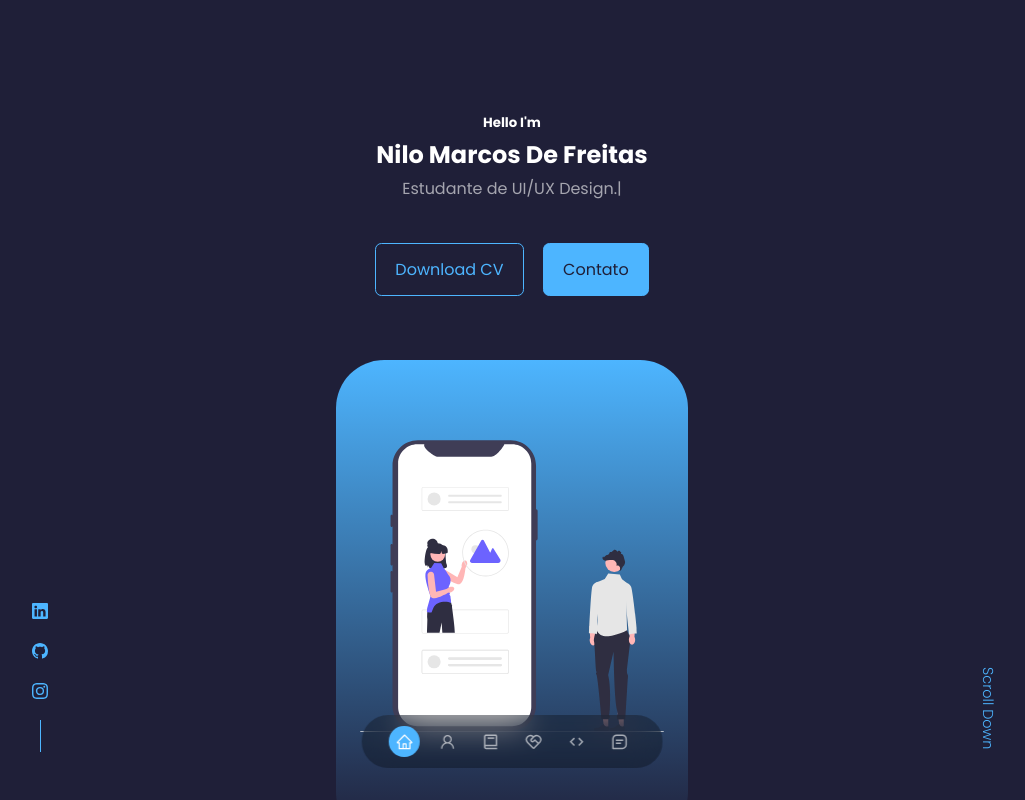
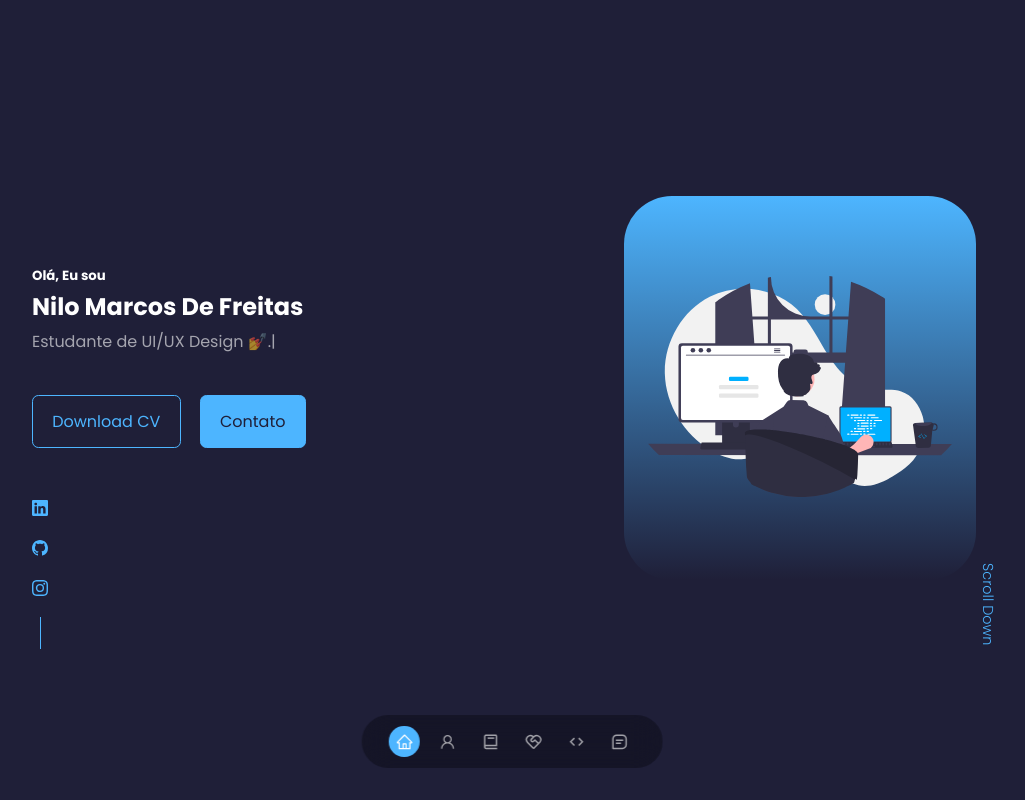
Before and after one commit to NiloMarcos/Portifolio-ReactJS, a React (Create React App) app: page / in a window 1280 px wide. Shown: the top 800 px of the page, without its empty margins (128-1153 px from the left). Built offline with nearby package versions, Linux system fonts and the light colour scheme.

Commit message:
update header

```diff
--- a/src/components/Footer/index.jsx
+++ b/src/components/Footer/index.jsx
@@ -21,19 +21,19 @@ export default function Footer() {
           <a href="#">Home</a>
         </li>
         <li>
-          <a href="#about">About</a>
+          <a href="#about">Sobre mim</a>
         </li>
         <li>
-          <a href="#services">Services</a>
+          <a href="#experience">Conhecimentos</a>
         </li>
         <li>
-          <a href="#experience">Experience</a>
+          <a href="#services">Serviços</a>
         </li>
         <li>
-          <a href="#portifolio">portifolio</a>
+          <a href="#portifolio">Portifólio</a>
         </li>
         <li>
-          <a href="#contact">Contact</a>
+          <a href="#contact">Contato</a>
         </li>
       </ul>
 
--- a/src/components/Header/header.css
+++ b/src/components/Header/header.css
@@ -5,9 +5,15 @@ header {
 }
 
 .header-container {
-  text-align: center;
-  height: 100%;
+  display: flex;
+  flex-direction: row;
+  align-items: center;
+  height: 85%;
   position: relative;
+}
+
+.header-container-info {
+  margin-top: -6rem;
 }
 
 /* ============================== CTA =================================== */
@@ -39,11 +45,12 @@ header {
 .me {
   background: linear-gradient(var(--color-primary), transparent);
   width: 22rem;
-  height: 30rem;
+  height: 24rem;
   position: absolute;
-  left: calc(50% - 11rem);
+  left: calc(80% - 11rem);
   border-radius: 3rem;
   margin-top: 4rem;
+  margin-bottom: 6rem;
   overflow: hidden;
   padding: 5rem 1.5rem 1.5rem;
 }
--- a/src/components/Header/index.jsx
+++ b/src/components/Header/index.jsx
@@ -4,7 +4,7 @@ import './header.css';
 
 import CTA from './CTA';
 
-import Me from '../../assets/undraw_product_explainer_3hnc.svg';
+import Me from '../../assets/undraw_programming_re_kg9v.svg';
 
 import HeaderSocial from './HeaderSocials';
 
@@ -14,18 +14,20 @@ export default function Header(){
   return(
     <header>
       <div className="container header-container">
-        <h5>Hello I'm</h5>
+        <div className="header-container-info">
+          <h5>Olá, Eu sou</h5>
           <h2>Nilo Marcos De Freitas</h2>
           <Typical
             steps={[
-            'Desenvolvedor Front-end Jr.', 1000,
-            'Estudante de UI/UX Design.', 1000]}
+              'Desenvolvedor Front-end Jr 💻.', 1000,
+              'Estudante de UI/UX Design 💅.', 1000]}
             loop={Infinity}
             wrapper="p"
             className="text-light"
           />
           <CTA />
           <HeaderSocial />
+        </div>
 
         <div className="me">
           <img src={Me} alt="Minha foto" />
```
Also changed, not shown: src/assets/undraw_programming_re_kg9v.svg (added). Lines whose indentation alone changed are shown as unchanged.
